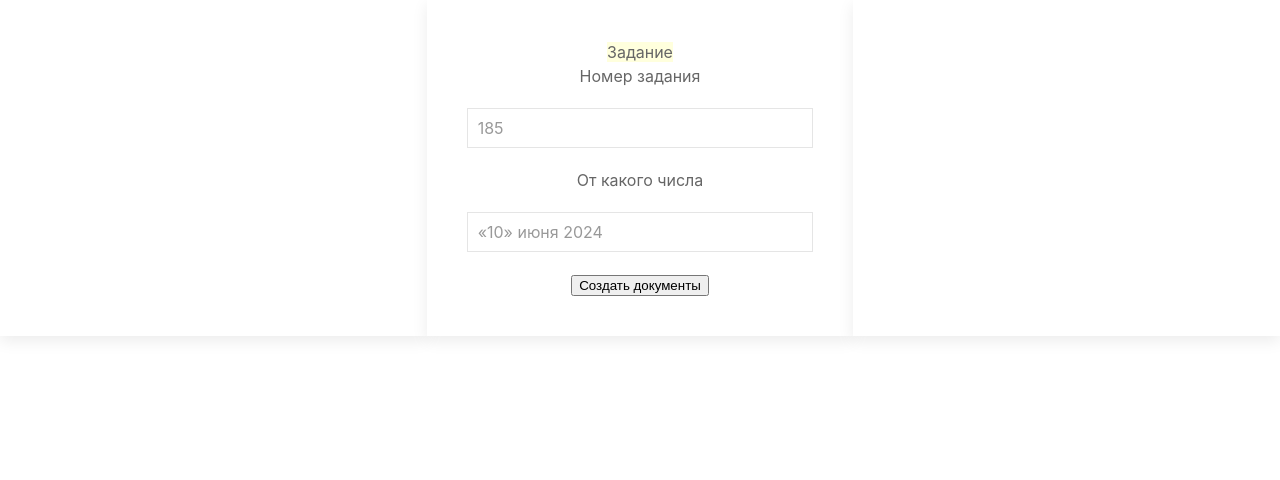
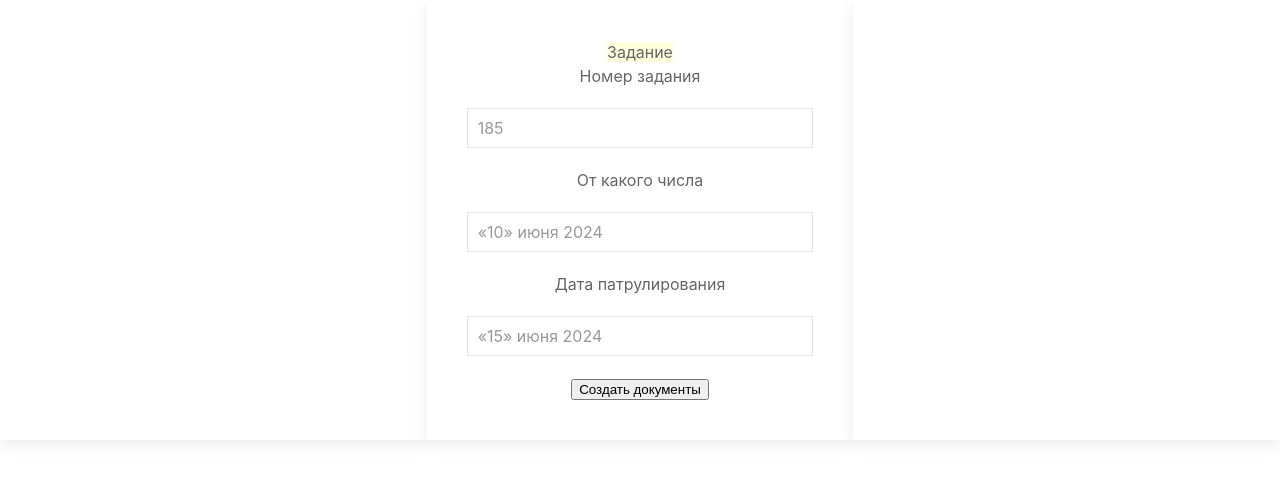
Before and after one commit to mianger22/glodocsy_core, a React (Create React App) app: page / in a window 1280 px wide. Shown: the top 480 px of the page. Built offline with nearby package versions, Linux system fonts and the light colour scheme.

Commit message:
added field patrol_date

```diff
--- a/src/Products/document_generator/Document_generator.jsx
+++ b/src/Products/document_generator/Document_generator.jsx
@@ -69,6 +69,24 @@ const Document_generator = () => (
                 </div>
                 {errors.Date_issue_task && touched.Date_issue_task && errors.Date_issue_task}
             </div>
+            <div className="mb-4">
+                <label className="input-label" for="Patrol_date">Дата патрулирования</label>
+
+                <div className="uk-margin">
+                    <input
+                        className="uk-input date_selection"
+                        type="text"
+                        placeholder="«15» июня 2024"
+                        aria-label="Patrol_date"
+                        name="Patrol_date"
+                        onChange={handleChange}
+                        onBlur={handleBlur}
+                        value={values.Patrol_date}
+                    />
+                </div>
+                {errors.Patrol_date && touched.Patrol_date && errors.Patrol_date}
+            </div>
+
 
             <button type="submit" disabled={isSubmitting}>
                 Создать документы
```
